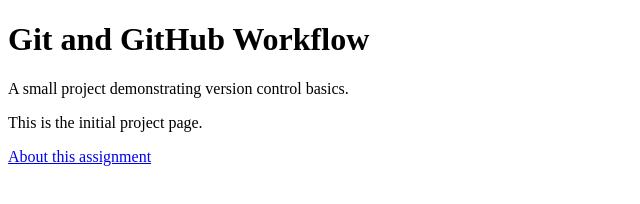
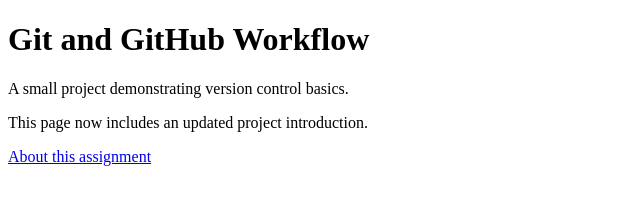
Before and after one commit to Zingzy/demo_assignment, a plain HTML site: page index.html in a window 1280 px wide. Shown: the whole page, without its empty margins (0-640 px from the left). Drawn offline with Linux system fonts and the light colour scheme.

Commit message:
Update project introduction

```diff
--- a/index.html
+++ b/index.html
@@ -11,7 +11,7 @@
     <p>A small project demonstrating version control basics.</p>
   </header>
   <main>
-    <p>This is the initial project page.</p>
+    <p>This page now includes an updated project introduction.</p>
     <a href="about.html">About this assignment</a>
   </main>
 </body>
```
